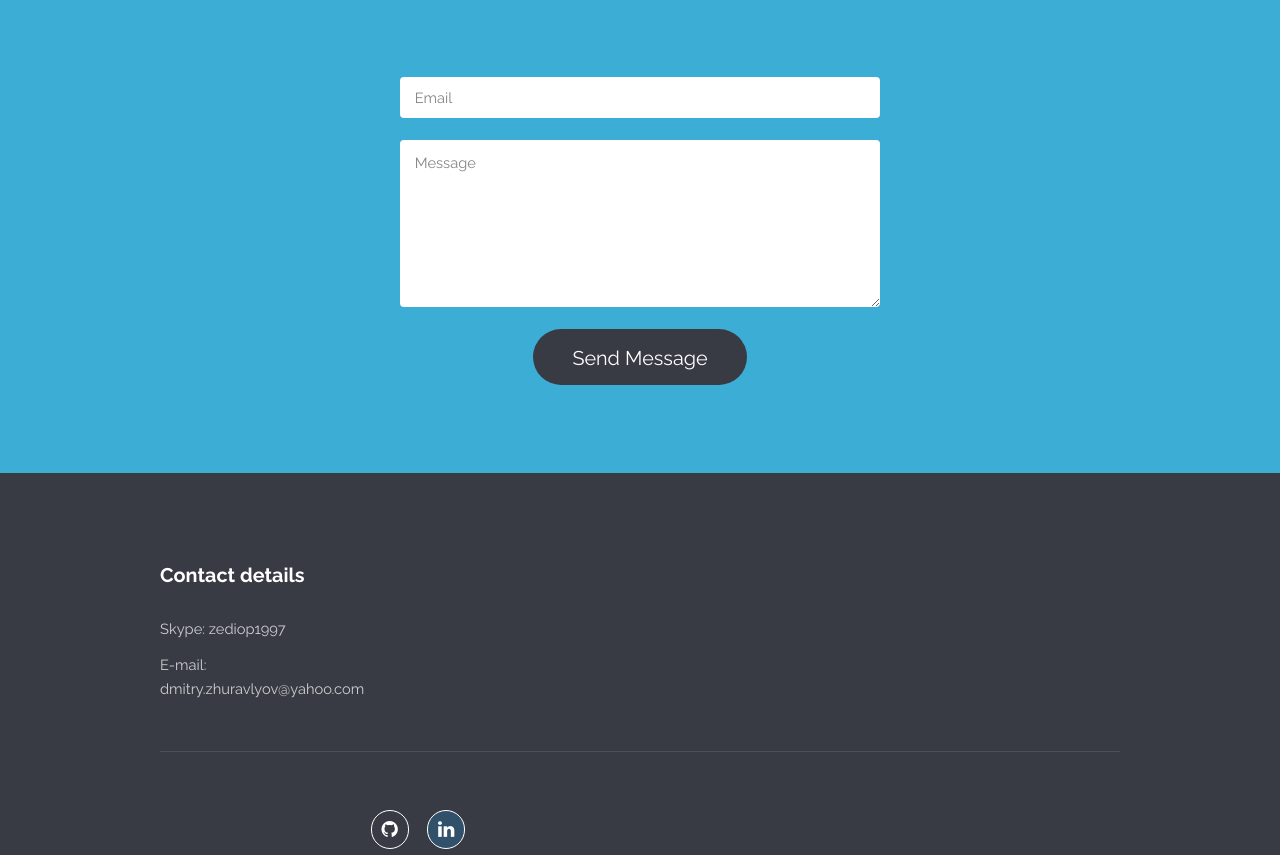
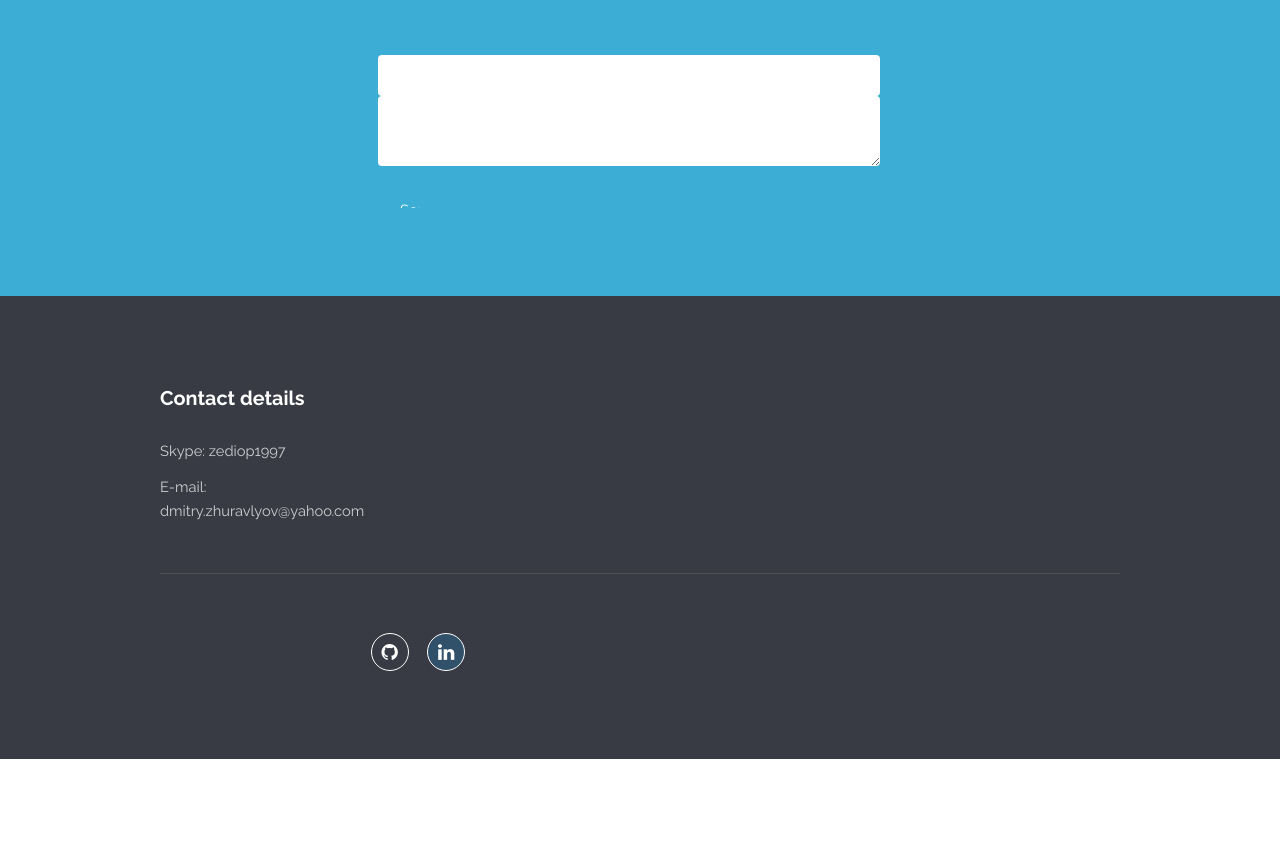
Before and after one commit to D-Zhuravlyov/D-Zhuravlyov.github.io, a plain HTML site: page index.html in a window 1280 px wide. Shown: the part 2788-3643 px from the top of the page. After the commit the page ends 3547 px from the top, so only its background shows below. Drawn offline with Linux system fonts and the light colour scheme.

Commit message:
contact form new

```diff
--- a/index.html
+++ b/index.html
@@ -179,18 +179,10 @@
 						<div class="row uniform">
 							<div class="6u 12u$(small)">
 							</div>
-							<form action="http://formspree.io/dmitry.zhuravlyov@yahoo.com">
-							<div class="12u$">
-								<input name="_replyto" id="email" value="" placeholder="Email" type="email">
-							</div>
-							<div class="12u$">
-								<textarea name="body" id="message" placeholder="Message" rows="6"></textarea>
-							</div>
-							<div class="12u$">
-								<ul class="actions">
-									<li><input value="Send Message" class="special big" type="submit"></li>
-								</ul>
-							</div>
+							<form action="http://formspree.io/you@email.com">
+							<input type="email" name="_replyto">
+							<textarea name="body"></textarea>
+							<input type="submit" value="Send">
 							</form>
 						</div>
 					</form>
```
